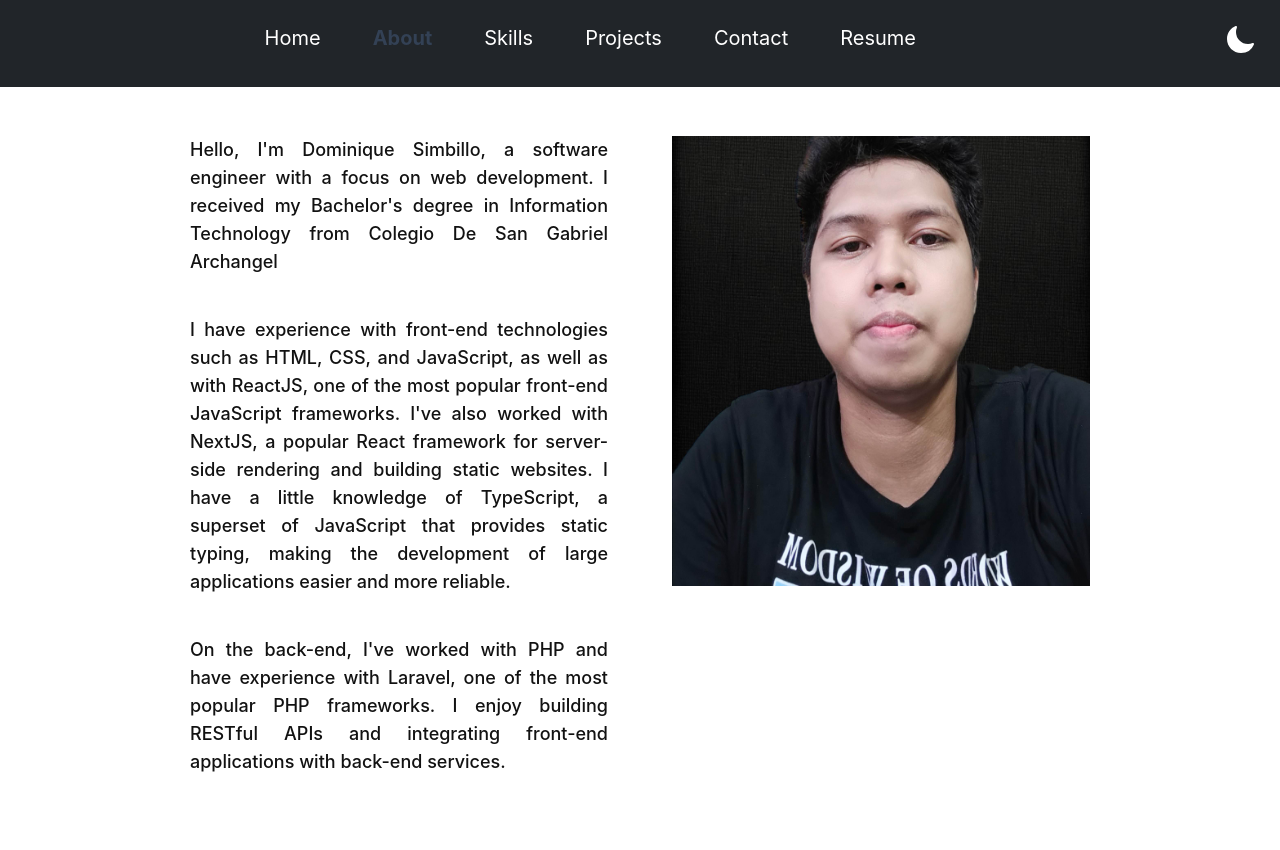
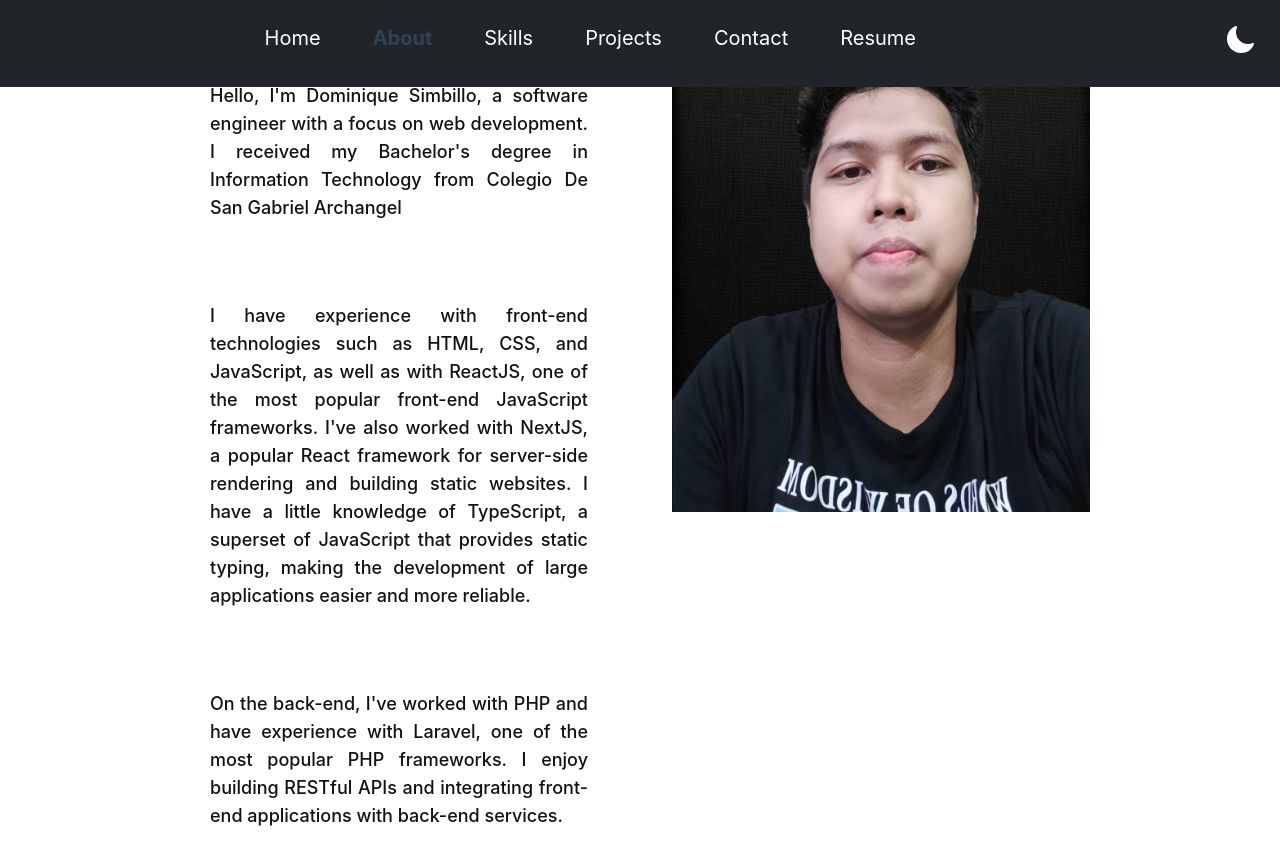
Before and after one commit to PrgDominique/Portfolio, a Next.js app: page /about in a window 1280 px wide. Before the commit the page ends 800 px from the top, so only its background shows below. Built offline with nearby package versions, Linux system fonts and the light colour scheme.

Commit message:
adjust alignment in navbar and padding for about

```diff
--- a/src/components/Navbar.tsx
+++ b/src/components/Navbar.tsx
@@ -29,7 +29,7 @@ const Navbar = () => {
           </div>
         </div>
 
-        <div className='flex md:justify-end justify-center col-span-3'>
+        <div className='flex md:justify-end justify-start col-span-3'>
           <ul
             className={
               menuActive
--- a/src/pages/about.tsx
+++ b/src/pages/about.tsx
@@ -8,14 +8,14 @@ const About = () => {
         <div className='md:mt-[7rem] mt-[5rem]'>
           <div className='grid md:grid-cols-2 gap-16'>
             <div className='row order-2 md:order-1'>
-              <div className='flex '>
+              <div className='flex p-5'>
                 <h1 className='text-lg text-justify font-medium '>
                   Hello, I'm Dominique Simbillo, a software engineer with a
                   focus on web development. I received my Bachelor's degree in
                   Information Technology from Colegio De San Gabriel Archangel{' '}
                 </h1>
               </div>
-              <div className='flex mt-10'>
+              <div className='flex mt-10 p-5'>
                 <h1 className='text-lg text-justify font-medium '>
                   I have experience with front-end technologies such as HTML,
                   CSS, and JavaScript, as well as with ReactJS, one of the most
@@ -27,7 +27,7 @@ const About = () => {
                   and more reliable.{' '}
                 </h1>
               </div>
-              <div className='flex mt-10'>
+              <div className='flex mt-10 p-5'>
                 <h1 className='text-lg text-justify font-medium'>
                   On the back-end, I've worked with PHP and have experience with
                   Laravel, one of the most popular PHP frameworks. I enjoy
--- a/src/styles/globals.css
+++ b/src/styles/globals.css
@@ -18,4 +18,5 @@ body,html{
   position: relative;
   width: 100%;
   height: 100%;
+
 }
```
